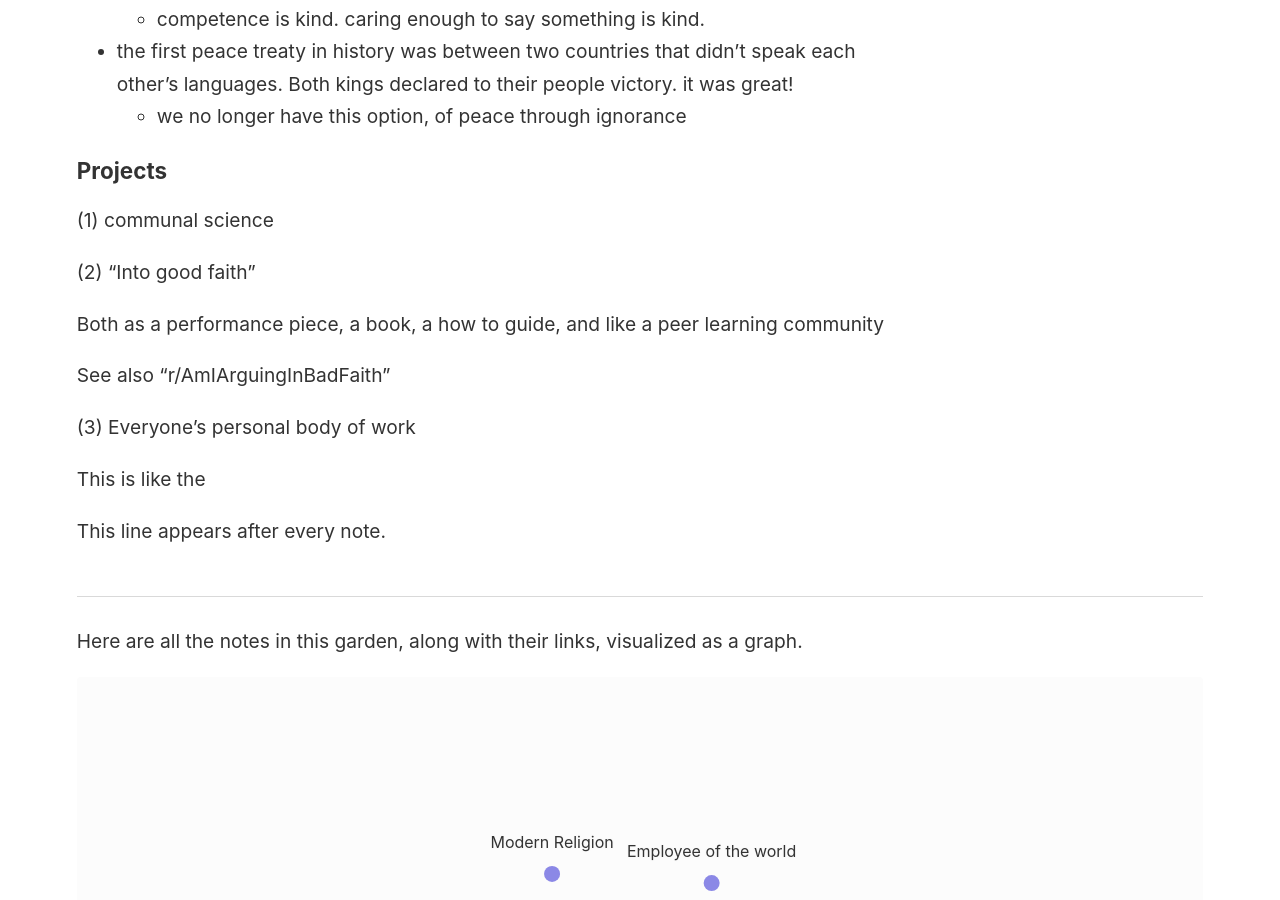
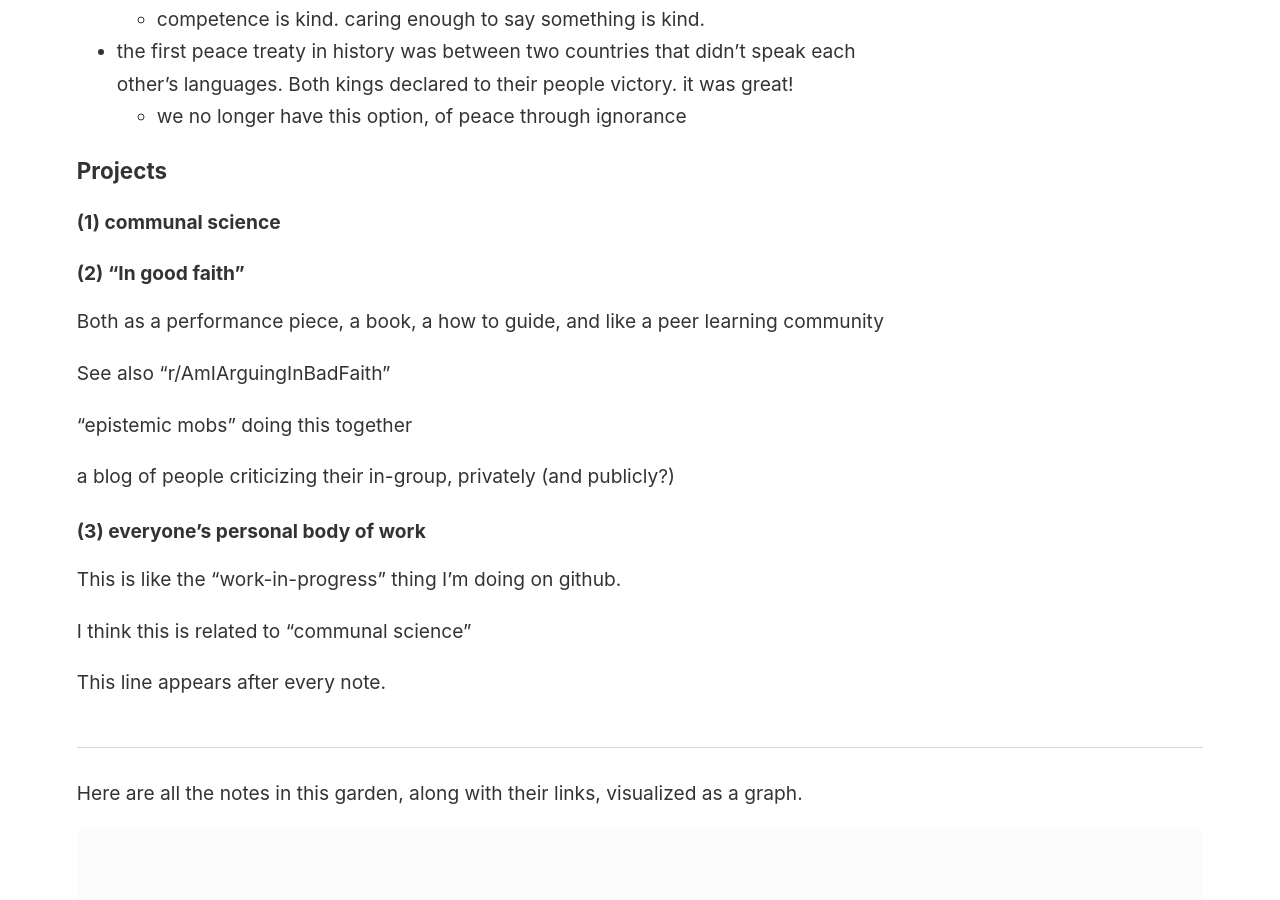
Before and after one commit to DefenderOfBasic/works-in-progress, a Jekyll site: the page built from notebook/_notes/Manifesto for a Kinder World.md, in a window 1280 px wide and 900 px high, scrolled down 404 px. Built offline with Jekyll 4.4.1, drawn with Linux system fonts in a browser that asks for light colours.

Commit message:
vault backup: 2024-08-05 10:32:16

```diff
--- a/notebook/_notes/Manifesto for a Kinder World.md
+++ b/notebook/_notes/Manifesto for a Kinder World.md
@@ -9,17 +9,21 @@
 
 ### Projects
 
-(1) communal science
+#### (1) communal science
 
 
-
-(2) "Into good faith"
+#### (2) "In good faith"
 
 Both as a performance piece, a book, a how to guide, and like a peer learning community
 
 See also "r/AmIArguingInBadFaith"
 
+"epistemic mobs" doing this together
 
-(3) Everyone's personal body of work
+a blog of people criticizing their in-group, privately (and publicly?)
 
-This is like the
+#### (3) everyone's personal body of work
+
+This is like the "work-in-progress" thing I'm doing on github.
+
+I think this is related to "communal science"
```
Also changed, not shown: notebook/_notes/🪙 Spikov.md (added, +5 -0 lines), 1 other file.
